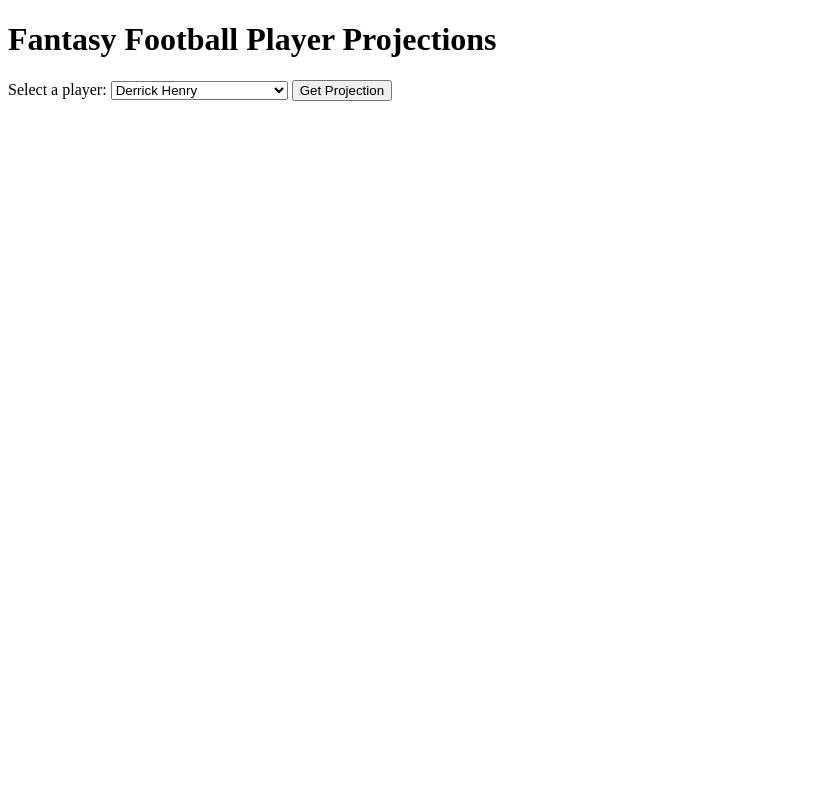
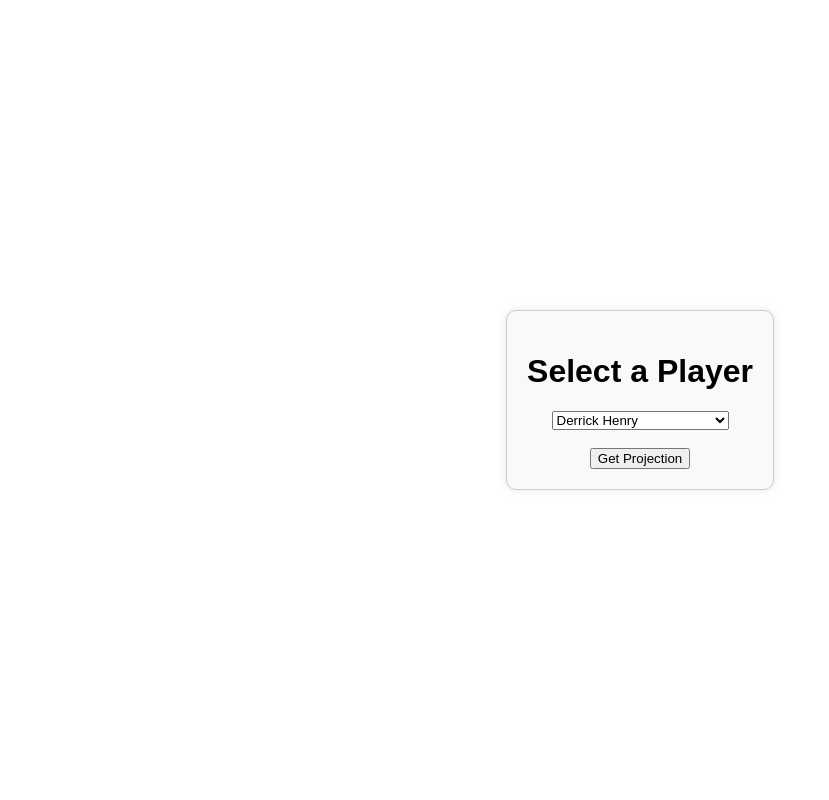
Before and after one commit to jordanlu4/Fantasy-Predictor, a Flask app: page / in a window 1280 px wide. Shown: the whole page, without its empty margins (0-829 px from the left). Run offline with Flask 3, Linux system fonts and the light colour scheme.

Commit message:
made website centered

```diff
--- /dev/null
+++ b/static/styles.css
@@ -0,0 +1,17 @@
+body {
+    display: flex;
+    justify-content: center;
+    align-items: center;
+    height: 100vh;
+    font-family: Arial, sans-serif;
+    margin: 0;
+}
+
+.container {
+    text-align: center;
+    padding: 20px;
+    border: 1px solid #ccc;
+    border-radius: 10px;
+    box-shadow: 0 0 10px rgba(0, 0, 0, 0.1);
+    background-color: #f9f9f9;
+}
--- a/templates/index.html
+++ b/templates/index.html
@@ -3,18 +3,21 @@
 <head>
     <meta charset="UTF-8">
     <meta name="viewport" content="width=device-width, initial-scale=1.0">
-    <title>Player Projection Selection</title>
+    <link rel="stylesheet" href="{{ url_for('static', filename='styles.css') }}">
+    <title>Player Projections</title>
 </head>
 <body>
-    <h1>Fantasy Football Player Projections</h1>
-    <form action="/projection" method="post">
-        <label for="player">Select a player:</label>
-        <select name="player" id="player">
+    <div class="container">
+        <h1>Select a Player</h1>
+        <form action="/projection" method="POST">
+            <select name="player">
                 {% for player in players %}
                     <option value="{{ player }}">{{ player }}</option>
                 {% endfor %}
             </select>
+            <br><br>
             <button type="submit">Get Projection</button>
         </form>
+    </div>
 </body>
 </html>
```
Also changed, not shown: templates/projection.html (+13 -12 lines), app.py (line endings or trailing spaces). Lines whose indentation alone changed are shown as unchanged.
